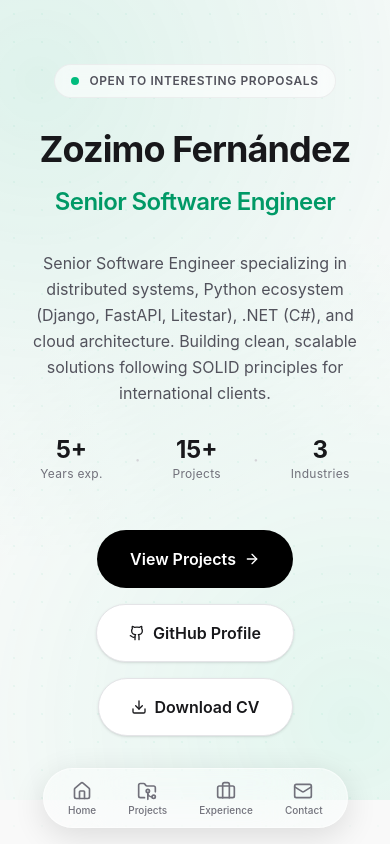
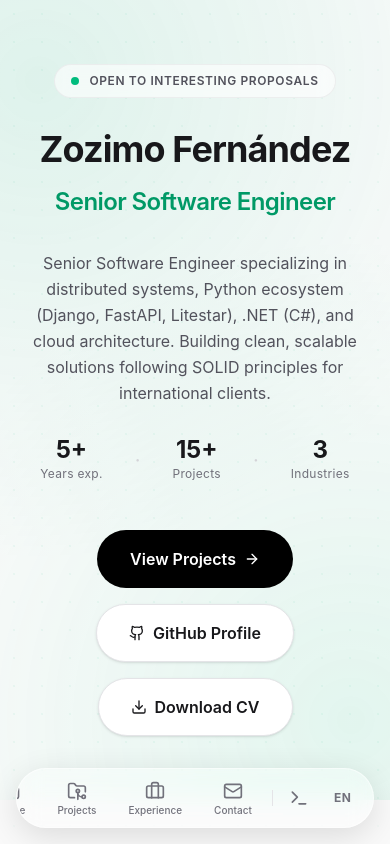
Before and after one commit to Zozi96/Portfolio, a React (Vite) app: page / in a window 390 px wide. Shown: the top 844 px of the page. Built offline with nearby package versions, Linux system fonts and the light colour scheme; no server answers.

Commit message:
Fix navbar visibility, add mobile action buttons, and improve mobile performance
Co-authored-by: Zozi96 <71147155+Zozi96@users.noreply.github.com>

```diff
--- a/src/App.tsx
+++ b/src/App.tsx
@@ -109,7 +109,7 @@ function AppContent() {
         <Footer />
       </div>
 
-      <BottomNav />
+      <BottomNav onTerminalOpen={() => setIsTerminalOpen(true)} />
       <Terminal isOpen={isTerminalOpen} onClose={() => setIsTerminalOpen(false)} />
     </>
   );
--- a/src/components/layout/BottomNav.tsx
+++ b/src/components/layout/BottomNav.tsx
@@ -1,7 +1,8 @@
 import { useState } from "react";
 import { motion, useScroll, useMotionValueEvent, AnimatePresence } from "framer-motion";
-import { Home, FolderGit2, Briefcase, Mail } from "lucide-react";
+import { Home, FolderGit2, Briefcase, Mail, Terminal, Moon, Sun } from "lucide-react";
 import { useLanguage } from "../../context/LanguageContext";
+import { useTheme } from "../../context/ThemeContext";
 import { useReducedMotion } from "../../hooks/useReducedMotion";
 import { vibrate } from "../../utils/haptics";
 
@@ -14,19 +15,25 @@ const navItems = [
 
 const springTransition = { type: "spring", bounce: 0.2, duration: 0.6 } as const;
 const contentTransition = { type: "spring", bounce: 0.2, duration: 0.4 } as const;
+const SCROLL_THRESHOLD = 2;
 
-export function BottomNav() {
-  const { t } = useLanguage();
+export function BottomNav({ onTerminalOpen }: { onTerminalOpen: () => void }) {
+  const { t, locale, setLocale } = useLanguage();
+  const { theme, toggleTheme } = useTheme();
   const prefersReduced = useReducedMotion();
+
+  const handleLocaleToggle = () => {
+    setLocale(locale === "en" ? "es" : "en");
+  };
 
   const { scrollY } = useScroll();
   const [isCollapsed, setIsCollapsed] = useState(false);
 
   useMotionValueEvent(scrollY, "change", (latest) => {
     const previous = scrollY.getPrevious() || 0;
-    if (latest > previous && latest > 100) {
+    if (latest > previous && latest > 100 && latest - previous > SCROLL_THRESHOLD) {
       setIsCollapsed(true);
-    } else if (latest < previous) {
+    } else if (latest < previous && previous - latest > SCROLL_THRESHOLD) {
       setIsCollapsed(false);
     }
   });
@@ -39,7 +46,7 @@ export function BottomNav() {
       <motion.div
         layout
         transition={prefersReduced ? { duration: 0 } : springTransition}
-        className="flex items-center justify-center rounded-full backdrop-blur-2xl backdrop-saturate-150 bg-white/40 dark:bg-black/40 border border-white/50 dark:border-white/10 shadow-[0_8px_32px_0_rgba(0,0,0,0.12)] px-2 py-1 overflow-hidden"
+        className="flex items-center justify-center rounded-full backdrop-blur-md backdrop-saturate-150 bg-white/40 dark:bg-black/40 border border-white/50 dark:border-white/10 shadow-[0_8px_32px_0_rgba(0,0,0,0.12)] px-2 py-1 overflow-hidden will-change-transform"
         style={{ paddingBottom: "calc(0.25rem + env(safe-area-inset-bottom))" }}
       >
         <AnimatePresence mode="popLayout">
@@ -80,6 +87,35 @@ export function BottomNav() {
                   </span>
                 </motion.a>
               ))}
+              <div className="w-px h-4 bg-zinc-200 dark:bg-zinc-700 mx-1" />
+              <motion.button
+                whileTap={prefersReduced ? undefined : { scale: 0.9 }}
+                onClick={() => { vibrate(10); onTerminalOpen(); }}
+                className="flex flex-col items-center justify-center gap-1 min-w-[44px] min-h-[44px] px-3 py-2 rounded-full text-zinc-500 dark:text-zinc-400 hover:text-emerald-600 dark:hover:text-emerald-400 transition-colors touch-manipulation"
+                aria-label="Open terminal"
+              >
+                <Terminal className="w-5 h-5" />
+              </motion.button>
+              <motion.button
+                whileTap={prefersReduced ? undefined : { scale: 0.9 }}
+                onClick={() => { vibrate(10); handleLocaleToggle(); }}
+                className="flex flex-col items-center justify-center gap-1 min-w-[44px] min-h-[44px] px-3 py-2 rounded-full text-zinc-500 dark:text-zinc-400 hover:text-emerald-600 dark:hover:text-emerald-400 transition-colors touch-manipulation"
+                aria-label="Toggle language"
+              >
+                <span className="text-xs font-bold tracking-wider">{locale.toUpperCase()}</span>
+              </motion.button>
+              <motion.button
+                whileTap={prefersReduced ? undefined : { scale: 0.9 }}
+                onClick={() => { vibrate(10); toggleTheme(); }}
+                className="flex flex-col items-center justify-center gap-1 min-w-[44px] min-h-[44px] px-3 py-2 rounded-full text-zinc-500 dark:text-zinc-400 hover:text-emerald-600 dark:hover:text-emerald-400 transition-colors touch-manipulation"
+                aria-label="Toggle theme"
+              >
+                {theme === "light" ? (
+                  <Moon className="w-5 h-5" />
+                ) : (
+                  <Sun className="w-5 h-5" />
+                )}
+              </motion.button>
             </motion.div>
           )}
         </AnimatePresence>
--- a/src/components/layout/Navbar.tsx
+++ b/src/components/layout/Navbar.tsx
@@ -30,7 +30,7 @@ export function Navbar({ onTerminalOpen }: { onTerminalOpen: () => void }) {
   };
 
   return (
-    <nav className="hidden md:sticky top-0 z-50 backdrop-blur-xl backdrop-saturate-150 bg-white/40 dark:bg-black/40 border-b border-white/50 dark:border-white/10">
+    <nav className="hidden md:block sticky top-0 z-50 backdrop-blur-xl backdrop-saturate-150 bg-white/40 dark:bg-black/40 border-b border-white/50 dark:border-white/10">
       <div className="max-w-6xl mx-auto px-4 md:px-8">
         <div className="flex items-center justify-between h-16">
           {/* Logo */}
@@ -116,7 +116,7 @@ export function Navbar({ onTerminalOpen }: { onTerminalOpen: () => void }) {
 
       {/* Scroll progress */}
       <motion.div
-        className="absolute bottom-0 left-0 right-0 h-[2px] bg-emerald-500 origin-left"
+        className="absolute bottom-0 left-0 right-0 h-[2px] bg-emerald-500 origin-left will-change-transform"
         style={{ scaleX }}
       />
     </nav>
--- a/src/context/ThemeContext.tsx
+++ b/src/context/ThemeContext.tsx
@@ -79,7 +79,8 @@ export function ThemeProvider({ children }: { children: ReactNode }) {
         localStorage.setItem('theme', next);
         vibrate(10);
 
-        if (!('startViewTransition' in document)) {
+        const isMobile = window.matchMedia('(max-width: 768px)').matches;
+        if (!('startViewTransition' in document) || isMobile) {
           setThemeState(next);
           return;
         }
```
